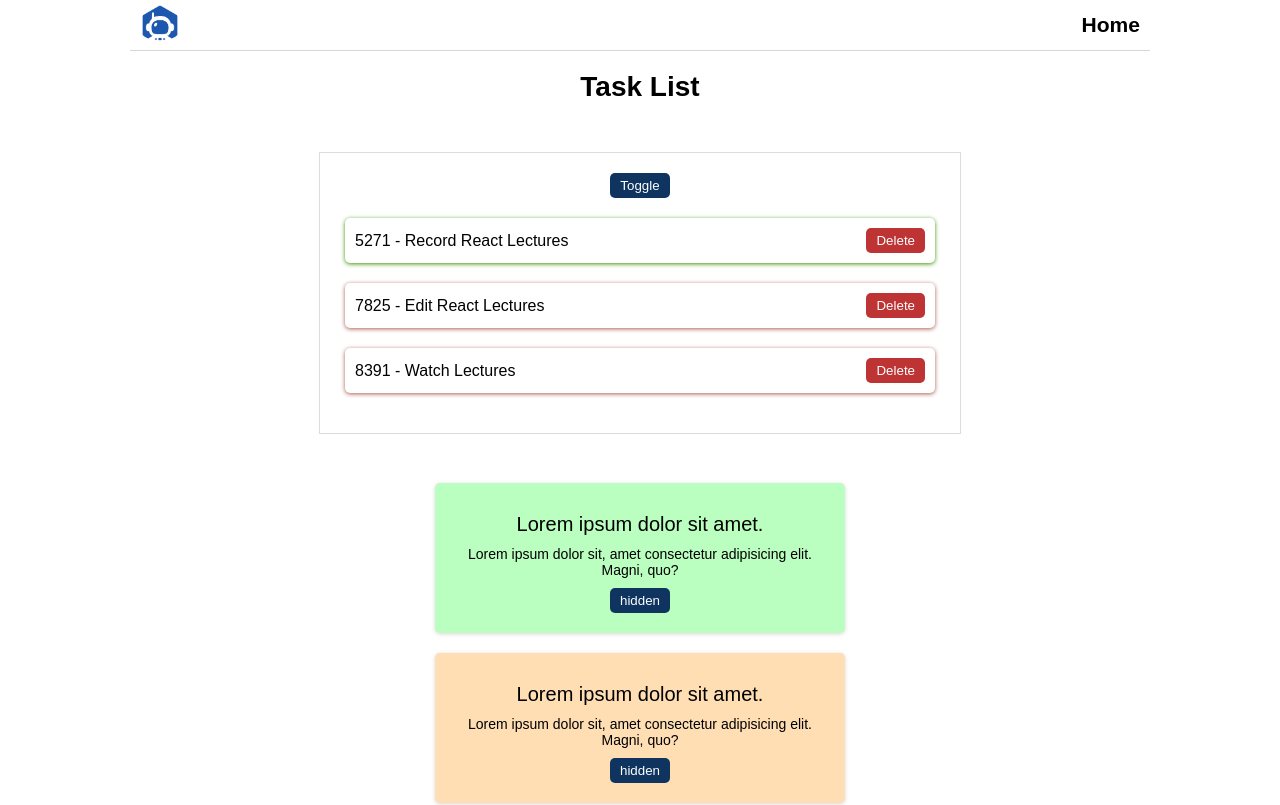
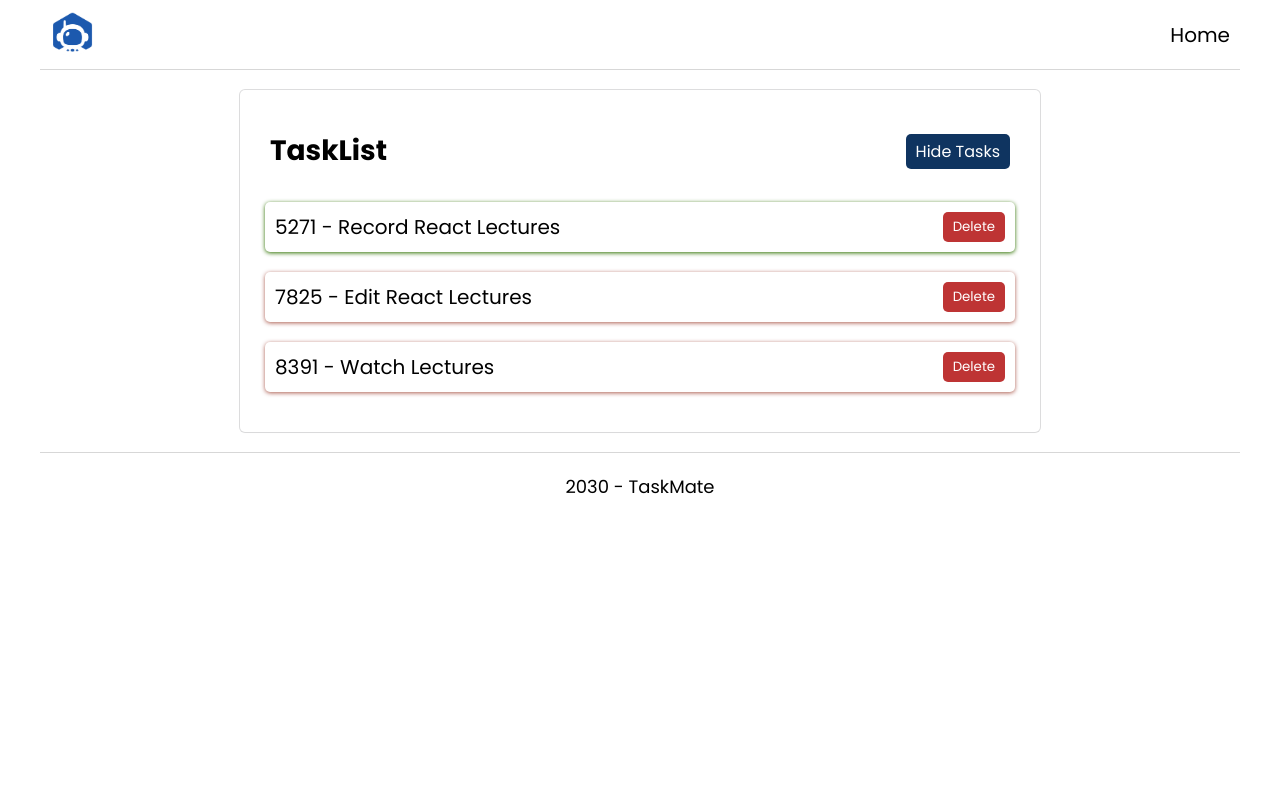
Before and after one commit to Nit-Sub/taskmate, a React (Create React App) app: page / in a window 1280 px wide. Shown: the top 805 px of the page. Built offline with nearby package versions, Linux system fonts and the light colour scheme.

Commit message:
CSS changes

```diff
--- a/src/App.css
+++ b/src/App.css
@@ -1,81 +1,8 @@
-.App {
+.App{
   text-align: center;
-}
-
-a {
-  text-decoration: none;
-  color: #000000;
-}
-
-h1 {
-  font-size: 28px;
-  text-align: center;
-  margin: 20px;
-}
-
-header {
-  display: flex;
-  justify-content: space-between;
-  align-items: center;
-  height: 50px;
-  align-items: center;
-  max-width: 1000px;
-  margin: auto;
-  border-bottom: 1px solid #d7d7d7;
-  font-size: 18px;
   padding: 0px 10px;
 }
 
-img {
-  max-width: 40px;
-}
-
-ul {
-  max-width: 600px;
-  margin: 50px auto;
-  padding: 20px;
-  box-shadow: rgba(0, 0, 0, 0.02) 0px 1px 3px 0px, rgba(27, 31, 35, 0.15) 0px 0px 0px 1px;
-}
-
-li {
-  font: 16px;
-  list-style: none;
-  margin: 20px 5px;
-  box-shadow: rgba(0, 0, 0, 0.16) 0px 1px 4px;
-  border-radius: 5px;
-  padding: 10px;
-  display: flex;
-  justify-content: space-between;
-  align-items: center;
-}
-
-li.completed {
-  box-shadow: rgb(62, 150, 0) 0px 1px 4px;
-}
-
-li.incomplete {
-  box-shadow: rgba(135, 20, 0, 0.689) 0px 1px 4px;
-}
-
-button.delete {
-  border: 0px;
-  border-radius: 5px;
-  background-color: #be3434;
-  color: #FFFFFF;
-  padding: 5px 10px;
-  cursor: pointer;
-}
-
-button.trigger {
-  border: 0px;
-  border-radius: 5px;
-  background-color: #0F3460;
-  color: #FFFFFF;
-  padding: 5px 10px;
-  cursor: pointer;
-}
-
-
-.hidden {
+.hidden{
   display: none;
 }
--- /dev/null
+++ b/src/components/AddTask.css
@@ -0,0 +1,46 @@
+.addtask{
+    max-width: 800px;
+    margin: 50px auto;
+    padding: 20px;
+    box-shadow: rgba(0, 0, 0, 0.02) 0px 1px 3px 0px, rgba(27, 31, 35, 0.15) 0px 0px 0px 1px;
+    border-radius: 5px;
+}
+
+.addtask form{
+    display: flex;
+    justify-content: space-around;
+    align-items: center;
+    flex-wrap: wrap;
+}
+
+.addtask label{
+    font-size: 20px;
+    margin-right: 5px;
+}
+
+.addtask input{
+    font-size: 18px;
+    padding: 7px;
+    border: 1px solid #878787;
+    border-radius: 5px;
+    flex-grow: 1;
+    margin: 10px;
+}
+
+.addtask input:focus{
+    outline: none;
+}
+
+.addtask select{
+    font-size: 18px;
+    padding: 7px;
+    border-radius: 5px;
+    margin: 10px;
+    cursor: pointer;
+}
+
+.addtask button{
+    font-size: 18px;
+    padding: 7px 10px;
+    margin: 10px;
+}
--- /dev/null
+++ b/src/components/Footer.css
@@ -0,0 +1,9 @@
+footer{
+    max-width: 1200px;
+    margin: auto;
+    text-align: center;
+    padding: 20px;
+    height: 70px;
+    font-size: 18px;
+    border-top: 1px solid var(--theme-border);
+}
--- a/src/components/Footer.js
+++ b/src/components/Footer.js
@@ -1,14 +1,9 @@
-import React from 'react'
+import "./Footer.css";
 
-const Footer = () => {
-    return (<>
-        <footer>
-        <hr style={{width:'100%' }} />
-            2023-TaskMate
-        </footer>
-    </>
-
-    )
+export const Footer = () => {
+  return (
+    <footer>
+        <p>2030 - TaskMate</p>
+    </footer>
+  )
 }
-
-export default Footer;
--- /dev/null
+++ b/src/components/Header.css
@@ -0,0 +1,16 @@
+header {
+    display: flex;
+    justify-content: space-between;
+    align-items: center;
+    height: 70px;
+    align-items: center;
+    max-width: 1200px;
+    margin: auto;
+    border-bottom: 1px solid var(--theme-border);
+    font-size: 20px;
+    padding: 0px 10px;
+}
+
+header img{
+    max-width: 45px;
+}
--- a/src/components/Header.js
+++ b/src/components/Header.js
@@ -1,15 +1,11 @@
-import React from 'react'
-import logo from '../assets/logo.png'
+import Logo from "../assets/logo.png"
+import "./Header.css";
 
-const Header = () => {
-    return (
-        <>
-            <header>
-                <img src={logo} alt="Logo" />
-                <h3>Home</h3>
-            </header>
-        </>
-    )
+export const Header = () => {
+  return (
+    <header>
+        <img src={Logo} alt="" />
+        <a href="/">Home</a>
+    </header>
+  )
 }
-
-export default Header
--- /dev/null
+++ b/src/components/TaskCard.css
@@ -0,0 +1,28 @@
+.taskcard li{
+    font-size: 20px;
+    list-style: none;
+    margin: 20px 5px;
+    box-shadow: rgba(0, 0, 0, 0.16) 0px 1px 4px;
+    border-radius: 5px;
+    padding: 10px;
+    display: flex;
+    justify-content: space-between;
+    align-items: center;
+}
+
+.taskcard li.completed{
+    box-shadow: rgb(48, 114, 0) 0px 1px 4px;
+}
+
+.taskcard li.incomplete{
+    box-shadow: rgba(135, 20, 0, 0.689) 0px 1px 4px;
+}
+
+.taskcard button.delete{
+    border: 0px;
+    border-radius: 5px;
+    background-color: #be3434;
+    color: #FFFFFF;
+    padding: 5px 10px;
+    cursor: pointer;
+}
--- a/src/components/TaskCard.js
+++ b/src/components/TaskCard.js
@@ -1,14 +1,12 @@
-import React from 'react'
+import "./TaskCard.css";
 
-const TaskCard = ({ task, handleDelete }) => {
-    return (
-        <>
-            <li key={task.id} className={task.completed ? "completed" : "incomplete"}>
-                <span>{task.id} - {task.name}</span>
-                <button onClick={() => handleDelete(task.id)} className='delete'>Delete</button>
-            </li>
-        </>
-    )
+export const TaskCard = ({ task, handleDelete }) => {
+  return (
+    <div className="taskcard">
+      <li className={ task.completed ? "completed" : "incomplete" }>
+          <span>{task.id} - {task.name}</span>
+          <button onClick={() => handleDelete(task.id)} className='delete'>Delete</button>
+      </li>
+    </div>
+  )
 }
-
-export default TaskCard;
--- /dev/null
+++ b/src/components/TaskList.css
@@ -0,0 +1,30 @@
+.tasklist ul{
+    max-width: 800px;
+    margin: 20px auto;
+    padding: 20px;
+    box-shadow: rgba(0, 0, 0, 0.02) 0px 1px 3px 0px, rgba(27, 31, 35, 0.15) 0px 0px 0px 1px;
+    border-radius: 5px;
+}
+
+.tasklist .header{
+    display: flex;
+    justify-content: space-between;
+    align-items: center;
+    margin: 20px 10px;
+    margin-bottom: 30px;
+}
+
+.tasklist h1{
+    font-size: 28px;
+    text-align: center;
+}
+
+.tasklist button.trigger{
+    border: 0px;
+    border-radius: 5px;
+    background-color: var(--theme-button);
+    color: #FFFFFF;
+    padding: 5px 10px;
+    cursor: pointer;
+    font-size: 16px;
+}
--- a/src/components/TaskList.js
+++ b/src/components/TaskList.js
@@ -1,41 +1,31 @@
-import React from 'react'
 import { useState } from 'react';
-import TaskCard from './TaskCard';
-import BoxCard from './BoxCard';
-const TaskList = () => {
+import { TaskCard } from './TaskCard';
+import "./TaskList.css";
+import "./AddTask.css";
+
+export const TaskList = () => {
     const [tasks, setTasks] = useState([
-        { id: 5271, name: "Record React Lectures", completed: true },
-        { id: 7825, name: "Edit React Lectures", completed: false },
-        { id: 8391, name: "Watch Lectures", completed: false }
+        {id: 5271, name: "Record React Lectures", completed: true},
+        {id: 7825, name: "Edit React Lectures", completed: false},
+        {id: 8391, name: "Watch Lectures", completed: false}
     ]);
     const [show, setShow] = useState(true);
 
-    function handleDelete(id) {
+    function handleDelete(id){
         setTasks(tasks.filter(task => task.id !== id));
     }
-    return (
-        <>
-            <h1>Task List</h1>
-            <ul>
-                <button className='trigger' onClick={() => setShow(!show)}>Toggle</button>
-                {show && tasks.map((task) => (
-                    <TaskCard task={task} handleDelete={handleDelete} />
-                ))}
-            </ul>
-            <BoxCard result="success">
-                <p className="title">Lorem ipsum dolor sit amet.</p>
-                <p className="description">Lorem ipsum dolor sit, amet consectetur adipisicing elit. Magni, quo?</p>
-            </BoxCard>
-            <BoxCard result="warning">
-                <p className="title">Lorem ipsum dolor sit amet.</p>
-                <p className="description">Lorem ipsum dolor sit, amet consectetur adipisicing elit. Magni, quo?</p>
-            </BoxCard>
-            <BoxCard result="alert">
-                <p className="title">Lorem ipsum dolor sit amet.</p>
-                <p className="description">Lorem ipsum dolor sit, amet consectetur adipisicing elit. Magni, quo?</p>
-            </BoxCard>
-        </>
-    )
+
+  return (
+    <section className='tasklist'>
+        <ul>
+            <div className='header'>
+                <h1>TaskList</h1>
+                <button className='trigger' onClick={() => setShow(!show)}>{ show ? "Hide Tasks" : "Show Tasks"}</button>
+            </div>
+            { show && tasks.map((task) => (
+                <TaskCard key={task.id} task={task} handleDelete={handleDelete} />
+            )) }
+        </ul>
+    </section>
+  )
 }
-
-export default TaskList
--- a/src/index.css
+++ b/src/index.css
@@ -1,5 +1,39 @@
+@import url('https://fonts.googleapis.com/css2?family=Poppins:ital,wght@0,100;0,200;0,300;0,400;0,500;0,600;0,700;0,800;0,900;1,100;1,200;1,300;1,400;1,500;1,600;1,700;1,800;1,900&family=Roboto&display=swap');
+@import url("https://cdn.jsdelivr.net/npm/bootstrap-icons@1.9.1/font/bootstrap-icons.css");
+
+:root{
+  --theme-border: #d7d7d7;
+  --theme-button: #0F3460;
+}
+
 * {
-  font-family: Arial, Helvetica, sans-serif;
   margin: 0px;
   padding: 0px;
+  box-sizing: border-box;
+  font-family: 'Poppins', sans-serif;
 }
+
+main {
+  min-height: 90vh;
+  max-width: 1200px;
+  margin: auto;
+  padding: 10px;
+}
+
+a{
+  text-decoration: none;
+  color: #000000;
+}
+
+li{
+  list-style: none;
+}
+
+button{
+  padding: 5px 10px;
+  border: 0px;
+  border-radius: 5px;
+  cursor: pointer;
+  background-color: darkslateblue;
+  color: #FFFFFF;
+}
```
Also changed, not shown: src/App.js (+4 -7 lines).
